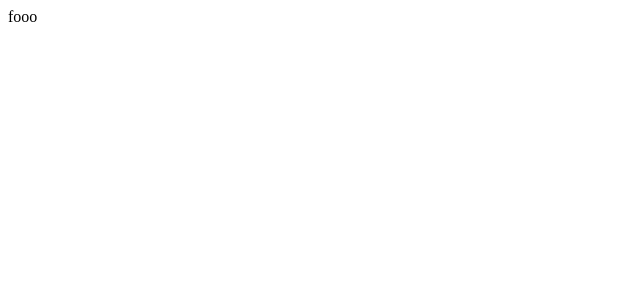
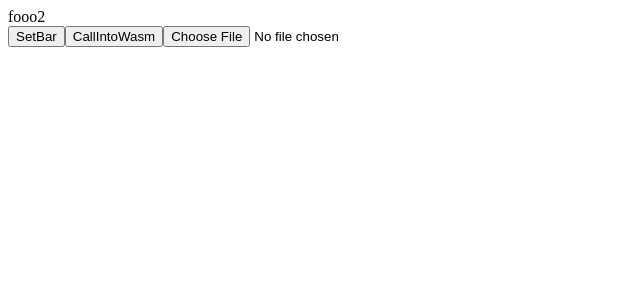
Before and after one commit to umbraperf/umbraperf, a React app: page / in a window 1280 px wide. Shown: the top 300 px of the page, without its empty margins (0-640 px from the left). Built offline with nearby package versions, Linux system fonts and the light colour scheme; the HTML template or start-up script is replaced by a standard one.

Commit message:
Rust binding example

```diff
--- a/src/dummy.tsx
+++ b/src/dummy.tsx
@@ -1,16 +1,41 @@
 import * as model from './model';
 import React from 'react';
 import { connect } from 'react-redux';
+
+import * as profiler_core from '../crate/pkg';
 
 import styles from './dummy.module.css';
 
 interface Props {
     helloworld: string;
+    setHelloWorld: (newGreeter: string) => void;
 }
 
 class Dummy extends React.Component<Props> {
+    public async passToMichael(event: React.ChangeEvent<HTMLInputElement>) {
+        const files = event.target.files;
+        if (!files || files?.length == 0 || files![0] == null) return;
+        const file = files[0];
+        const fileSize = file.size;
+        let remaining = fileSize;
+        let offset = 0;
+        while (remaining > 0) {
+            const readHere = Math.min(remaining, 4000);
+            let chunk = file.slice(offset, offset + readHere);
+            const data = await chunk.arrayBuffer();
+            profiler_core.consumeChunk(new Uint8Array(data));
+            remaining -= readHere;
+            offset += readHere;
+        }
+    }
+
     public render() {
-        return <div>{this.props.helloworld}</div>;
+        return <div>
+            {this.props.helloworld}<br />
+            <button onClick={() => this.props.setHelloWorld("bar")} >SetBar</button>
+            <button onClick={() => profiler_core.printSomething("bam")} >CallIntoWasm</button>
+            <input type="file" onChange={(args: any) => this.passToMichael(args)} />
+        </div>;
     }
 
 }
--- a/src/model/state.ts
+++ b/src/model/state.ts
@@ -5,6 +5,6 @@ export interface AppState {
 
 export function createDefaultState(): AppState {
     return {
-        helloworld: "fooo",
+        helloworld: "fooo2",
     };
 }
--- a/src/model/state_mutation.ts
+++ b/src/model/state_mutation.ts
@@ -22,7 +22,6 @@ export type StateMutationVariant =
 export type Dispatch = (mutation: StateMutationVariant) => void;
 /// Mutation of the application state
 export class AppStateMutation {
-    /// Set the editor program
     public static reduce(state: AppState, mutation: StateMutationVariant): AppState {
         switch (mutation.type) {
             case StateMutationType.SET_GREETER:
```
Also changed, not shown: 1 other file (tests, documents, lock files or other folders).
